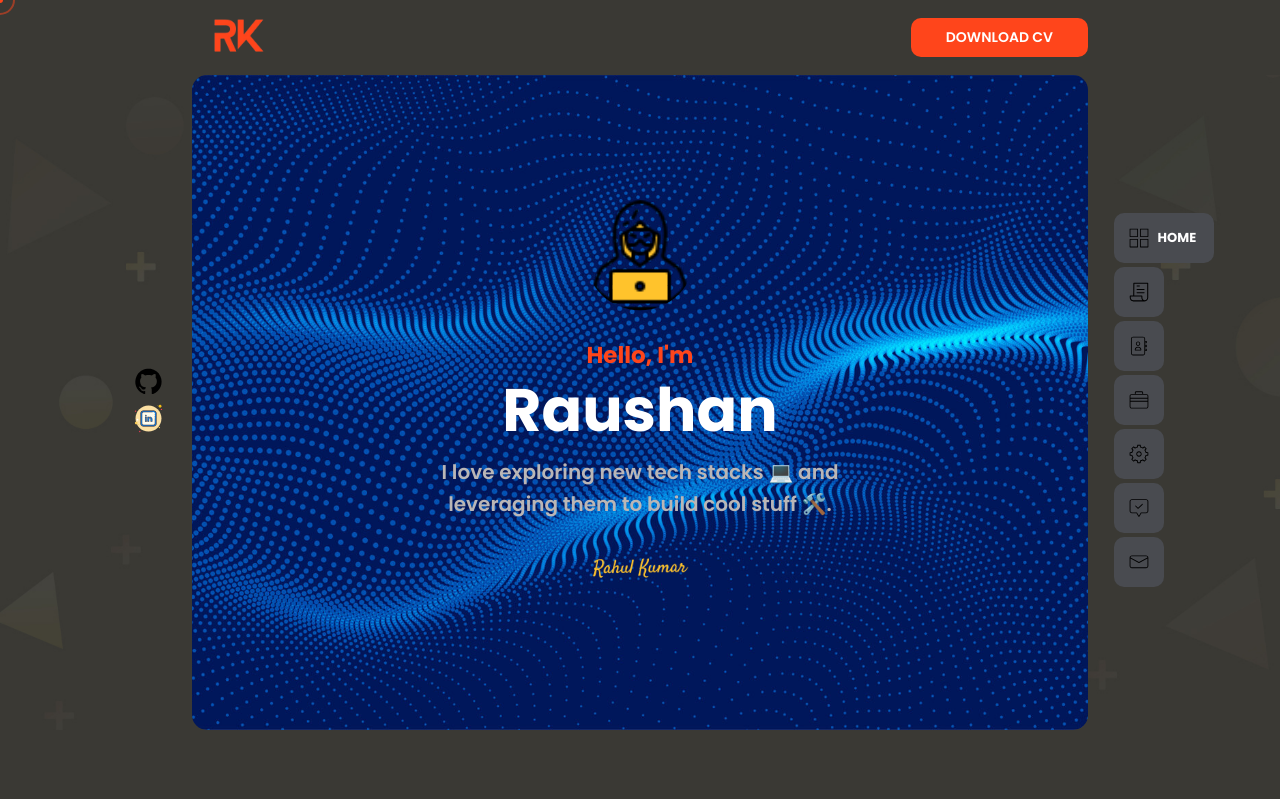
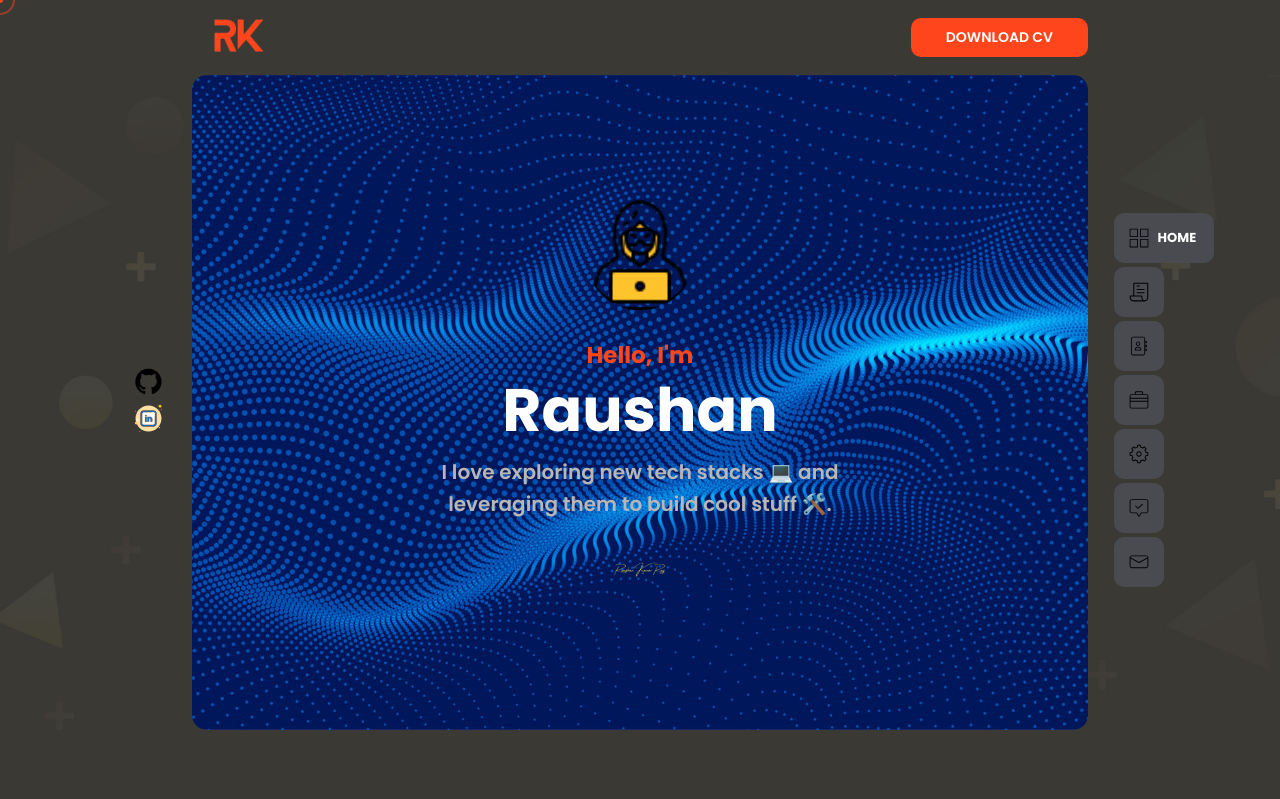
Before and after one commit to Raushanray/raushanray.github.io, a plain HTML site: page index.html in a window 1280 px wide. Shown: the top 799 px of the page. Drawn offline with nearby package versions, Linux system fonts and the light colour scheme; no server answers.

Commit message:
signature update

```diff
--- a/index.html
+++ b/index.html
@@ -160,7 +160,7 @@
                             <h3 class="name">Raushan</h3>
                             <p class="text">I love exploring new tech stacks 💻 and leveraging them to build cool stuff
                                 🛠️.</p>
-                            <img class="sign" src="img/hero/signature.png" alt="" />
+                            <img class="sign" src="img/hero/mysignature.png" alt="" />
                         </div>
                     </div>
                 </div>
```
Also changed, not shown: img/hero/mysignature.png (added), 1 other file.
